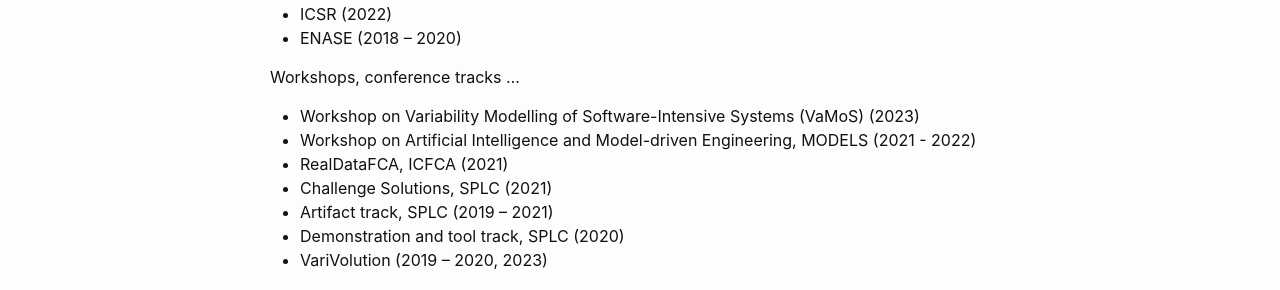
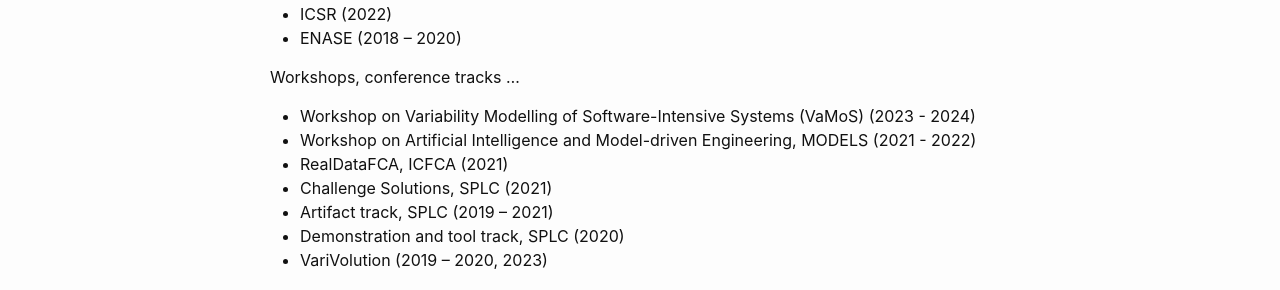
Before and after one commit to jgalasso/jgalasso.github.io, a Jekyll site: the page built from service.md, in a window 1280 px wide. Shown: the part 259-549 px from the top of the page. Built offline with Jekyll 4.4.1, drawn with Linux system fonts in a browser that asks for light colours.

Commit message:
Update service.md with Vamos 2024

```diff
--- a/service.md
+++ b/service.md
@@ -15,7 +15,7 @@ permalink: /service/
 
 #### Workshops, conference tracks ...
 
-- Workshop on Variability Modelling of Software-Intensive Systems (VaMoS) (2023)
+- Workshop on Variability Modelling of Software-Intensive Systems (VaMoS) (2023 - 2024)
 - Workshop on Artificial Intelligence and Model-driven Engineering, MODELS (2021 - 2022)
 - RealDataFCA, ICFCA (2021)
 - Challenge Solutions, SPLC (2021)
```
